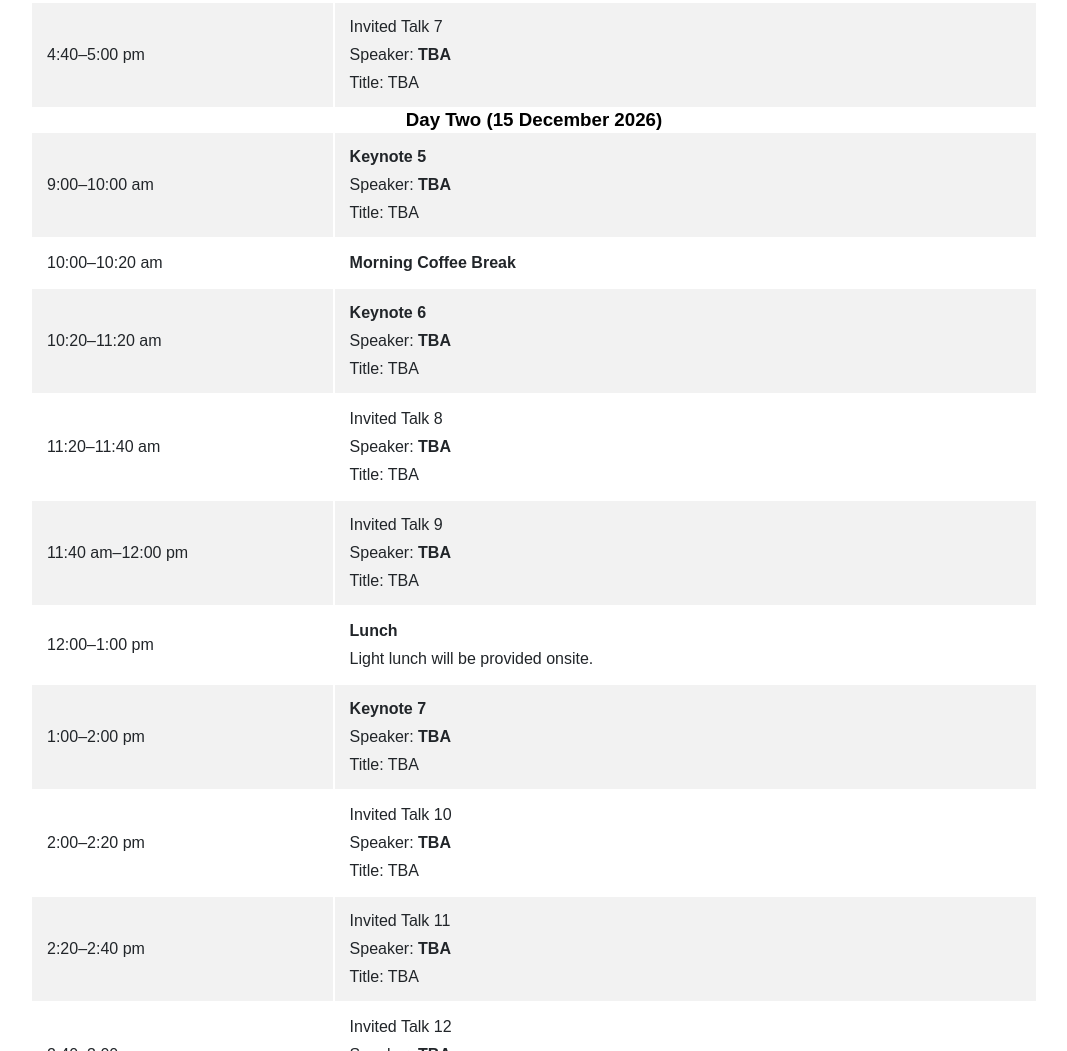
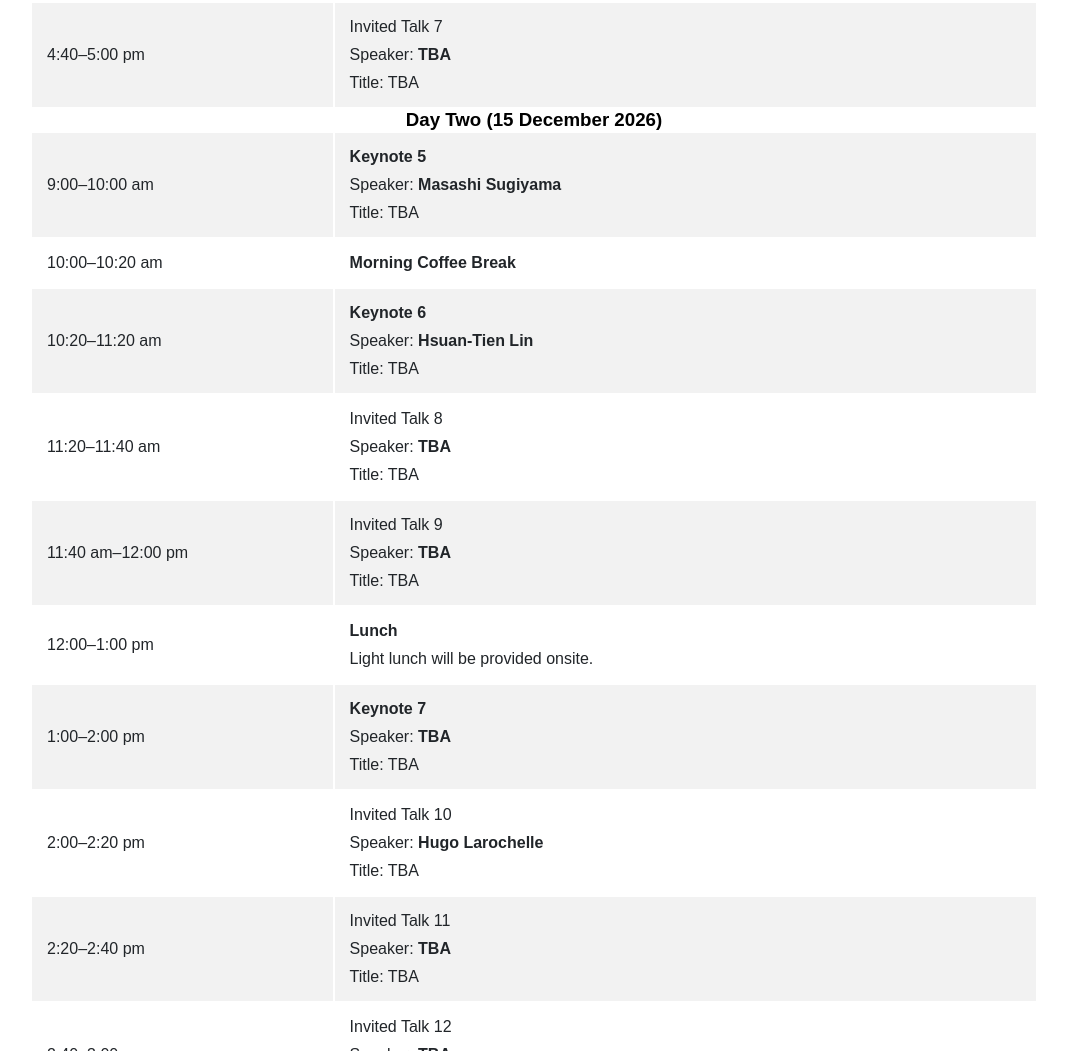
Before and after one commit to tongliang-liu/tongliang-liu.github.io, a plain HTML site: page tml_workshop_2026.html in a window 1280 px wide. Shown: the part 2040-3091 px from the top of the page, without its empty margins (106-1173 px from the left). Drawn offline with Linux system fonts and the light colour scheme.

Commit message:
Update tml_workshop_2026.html

```diff
--- a/tml_workshop_2026.html
+++ b/tml_workshop_2026.html
@@ -168,7 +168,7 @@
         <td class="left-text">9:00–10:00 am</td>
         <td class="right-text">
             <b>Keynote 5</b><br>
-            Speaker: <b>TBA</b><br>
+            Speaker: <b>Masashi Sugiyama</b><br>
             Title: TBA
         </td>
     </tr>
@@ -182,7 +182,7 @@
         <td class="left-text">10:20–11:20 am</td>
         <td class="right-text">
             <b>Keynote 6</b><br>
-            Speaker: <b>TBA</b><br>
+            Speaker: <b>Hsuan-Tien Lin</b><br>
             Title: TBA
         </td>
     </tr>
@@ -221,7 +221,7 @@
         <td class="left-text bb-w">2:00–2:20 pm</td>
         <td class="right-text bb-w">
             Invited Talk 10<br>
-            Speaker: <b>TBA</b><br>
+            Speaker: <b>Hugo Larochelle</b><br>
             Title: TBA
         </td>
     </tr>
```
